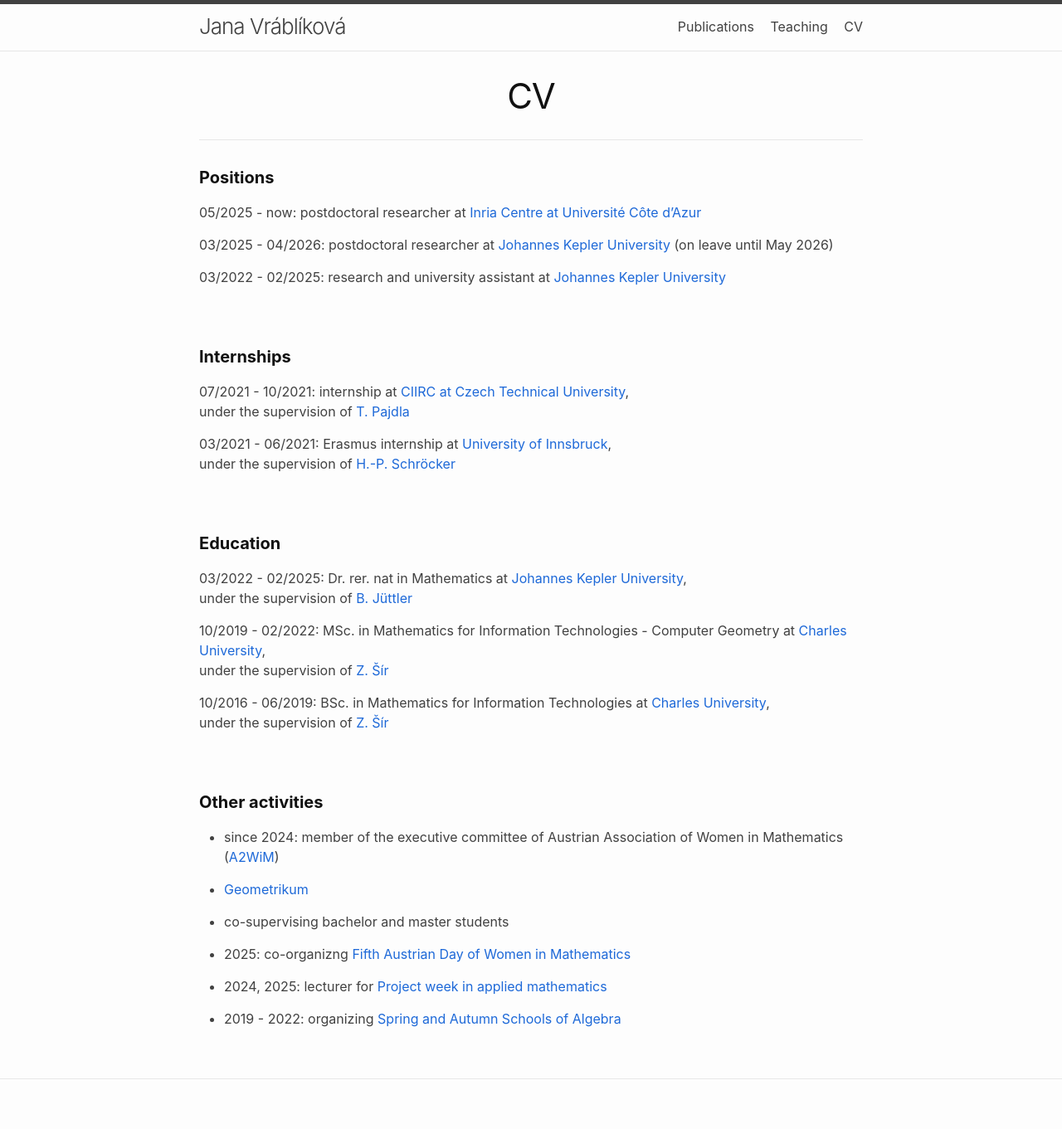
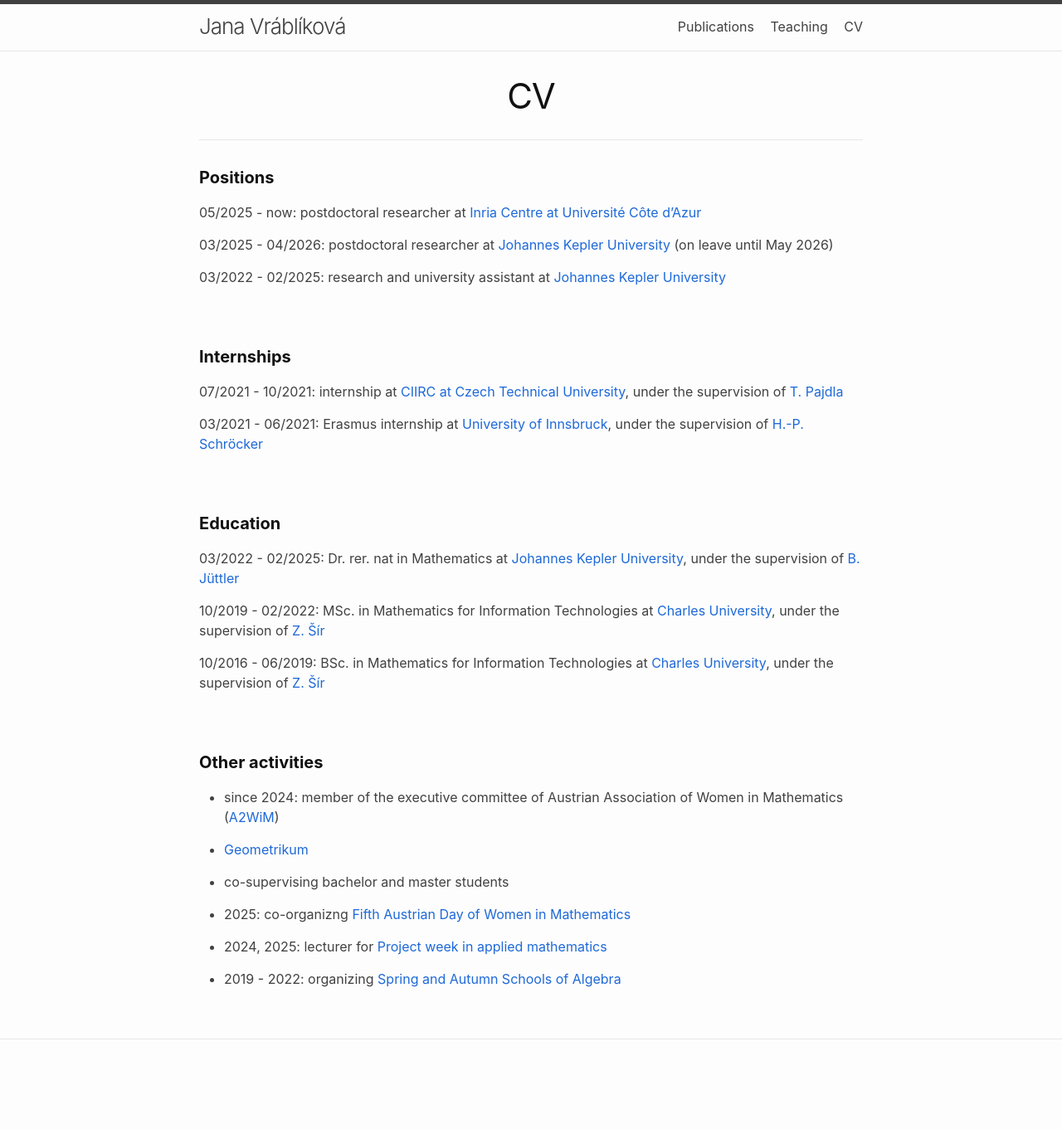
Before and after one commit to JanaVrablikova/janavrablikova.github.io, a Jekyll site: the page built from 03cv.markdown, in a window 1280 px wide. Shown: the whole page at 83% size. Built offline with Jekyll 4.4.1, drawn with Linux system fonts in a browser that asks for light colours; nearby versions of some CDN libraries; after the commit the page ends 1313 px from its top, so only the background shows below that.

Commit message:
Update 03cv.markdown

```diff
--- a/03cv.markdown
+++ b/03cv.markdown
@@ -16,23 +16,19 @@ permalink: /cv/
 
 #### **Internships**
 
-07/2021 - 10/2021: internship at [CIIRC at Czech Technical University](https://www.ciirc.cvut.cz/cs/), <br>
-under the supervision of [T. Pajdla](https://people.ciirc.cvut.cz/~pajdla/)
+07/2021 - 10/2021: internship at [CIIRC at Czech Technical University](https://www.ciirc.cvut.cz/cs/), under the supervision of [T. Pajdla](https://people.ciirc.cvut.cz/~pajdla/)
 
-03/2021 - 06/2021: Erasmus internship at [University of Innsbruck](https://www.uibk.ac.at/de/), <br>
-under the supervision of [H.-P. Schröcker](https://www.uibk.ac.at/de/geometrie-vermessung/team/schroecker/)
+03/2021 - 06/2021: Erasmus internship at [University of Innsbruck](https://www.uibk.ac.at/de/), under the supervision of [H.-P. Schröcker](https://www.uibk.ac.at/de/geometrie-vermessung/team/schroecker/)
 
 &nbsp;
 
 #### **Education**
 
-03/2022 - 02/2025: Dr. rer. nat in Mathematics at [Johannes Kepler University](https://www.jku.at/), <br>
-under the supervision of [B. Jüttler](https://ag.jku.at/agpeople.html#jue)
+03/2022 - 02/2025: Dr. rer. nat in Mathematics at [Johannes Kepler University](https://www.jku.at/), under the supervision of [B. Jüttler](https://ag.jku.at/agpeople.html#jue)
 
-10/2019 - 02/2022: MSc. in Mathematics for Information Technologies - Computer Geometry at [Charles University](https://cuni.cz/UKEN-1.html), <br> under the supervision of [Z. Šír](https://www.karlin.mff.cuni.cz/~sir/)
+10/2019 - 02/2022: MSc. in Mathematics for Information Technologies at [Charles University](https://cuni.cz/UKEN-1.html), under the supervision of [Z. Šír](https://www.karlin.mff.cuni.cz/~sir/)
 
-10/2016 - 06/2019: BSc. in Mathematics for Information Technologies at [Charles University](https://cuni.cz/UKEN-1.html), <br>
-under the supervision of [Z. Šír](https://www.karlin.mff.cuni.cz/~sir/)
+10/2016 - 06/2019: BSc. in Mathematics for Information Technologies at [Charles University](https://cuni.cz/UKEN-1.html), under the supervision of [Z. Šír](https://www.karlin.mff.cuni.cz/~sir/)
 
 &nbsp;
 
```
